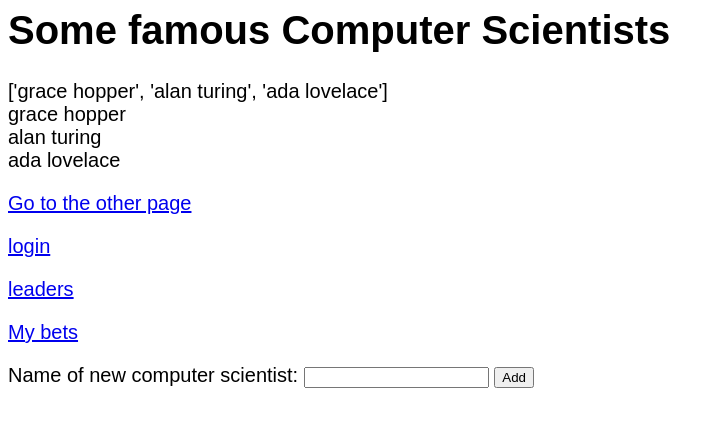
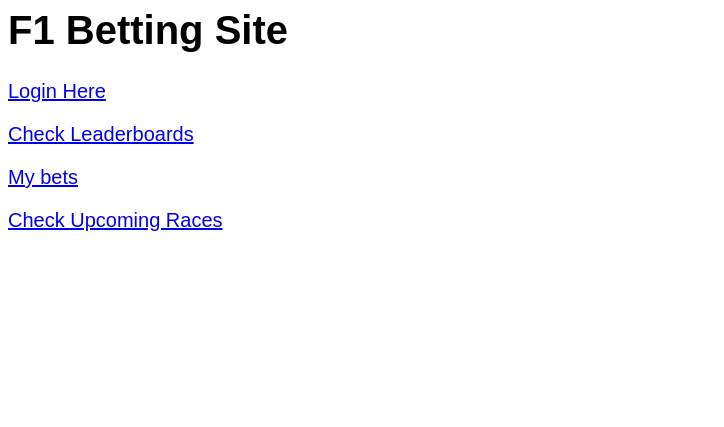
Before and after one commit to kevinfjiang/F1Proj, a Flask app: page / in a window 1280 px wide. Shown: the top 427 px of the page, without its empty margins (0-724 px from the left). Run offline with Flask 2, Linux system fonts and the light colour scheme; data comes from the database, SQL or seed files in the repository; parts of the project's set-up code (start-up, migrations or seed data) failed here and were passed over.

Commit message:
cleaning up homepage

```diff
--- a/templates/index.html
+++ b/templates/index.html
@@ -6,26 +6,14 @@
     }
   </style>
 
+  <h1>F1 Betting Site </h1>
 
-<body>
-  <h1>Some famous Computer Scientists</h1>
-  <div>{{data}}</div>
+<p><a href="/login">Login Here</a></p>
+<p><a href="/leaderboard">Check Leaderboards</a></p>
+<p><a href="/mybets">My bets</a></p>
+<p><a href="/upcoming">Check Upcoming Races </a></p>
 
-  <div>
-    {% for n in data %}
-    <div>{{n}}</div>
-    {% endfor %}
-  </div>
 
-<p><a href="/another">Go to the other page</a></p>
-
-<p><a href="/login">login</a></p>
-<p><a href="/leaderboard">leaders</a></p>
-<p><a href="/mybets">My bets</a></p>
-
-<form method="POST" action="/add">
-<p>Name of new computer scientist: <input type="text" name="name"> <input type="submit" value="Add"></p>
-</form>
 
 </body>
 
```
